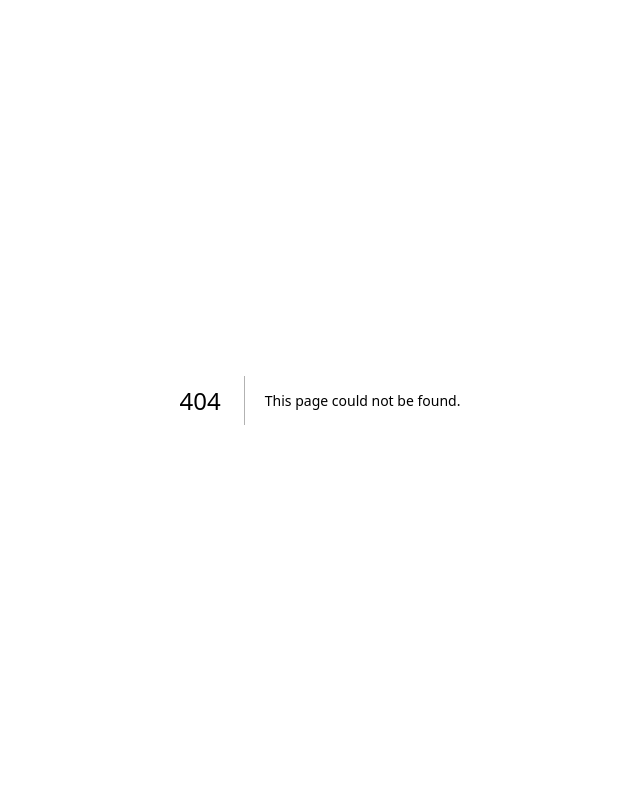
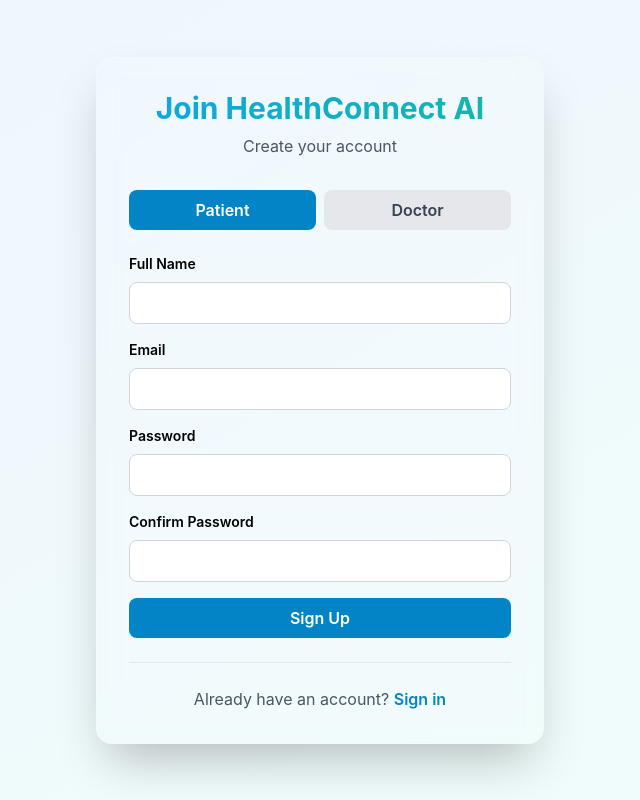
Before and after one commit to clovisangwa/healthconnect-ai, a Next.js app: page /signup in a window 1280 px wide. Before the commit this address had no page. Shown: the whole page, without its empty margins (320-960 px from the left). Built offline with nearby package versions, Linux system fonts and the light colour scheme.

Commit message:
Add signup page route

```diff
--- /dev/null
+++ b/src/app/signup/page.tsx
@@ -0,0 +1,145 @@
+'use client';
+
+import { motion } from 'framer-motion';
+import { useState } from 'react';
+
+export default function SignupPage() {
+  const [userType, setUserType] = useState<'patient' | 'doctor'>('patient');
+  const [formData, setFormData] = useState({
+    name: '',
+    email: '',
+    password: '',
+    confirmPassword: '',
+    specialty: '',
+  });
+  const [isLoading, setIsLoading] = useState(false);
+
+  const handleChange = (e: React.ChangeEvent<HTMLInputElement | HTMLSelectElement>) => {
+    setFormData({
+      ...formData,
+      [e.target.name]: e.target.value,
+    });
+  };
+
+  const handleSubmit = async (e: React.FormEvent) => {
+    e.preventDefault();
+    setIsLoading(true);
+    // API call will be implemented
+    setTimeout(() => setIsLoading(false), 1000);
+  };
+
+  return (
+    <div className="min-h-screen bg-gradient-to-br from-blue-50 to-teal-50 dark:from-slate-900 dark:to-slate-800 flex items-center justify-center p-6">
+      <motion.div
+        className="glass bg-white dark:bg-slate-800 rounded-2xl p-8 max-w-md w-full shadow-2xl"
+        initial={{ opacity: 0, y: 20 }}
+        animate={{ opacity: 1, y: 0 }}
+      >
+        <h1 className="text-3xl font-bold mb-2 text-center gradient-text">Join HealthConnect AI</h1>
+        <p className="text-center text-gray-600 dark:text-gray-300 mb-8">Create your account</p>
+
+        {/* User Type Selection */}
+        <div className="flex gap-2 mb-6">
+          {(['patient', 'doctor'] as const).map((type) => (
+            <button
+              key={type}
+              onClick={() => setUserType(type)}
+              className={`flex-1 py-2 px-4 rounded-lg font-semibold transition capitalize ${
+                userType === type
+                  ? 'bg-primary-600 text-white'
+                  : 'bg-gray-200 dark:bg-gray-700 text-gray-700 dark:text-gray-300'
+              }`}
+            >
+              {type}
+            </button>
+          ))}
+        </div>
+
+        <form onSubmit={handleSubmit} className="space-y-4">
+          <div>
+            <label className="block text-sm font-semibold mb-2">Full Name</label>
+            <input
+              type="text"
+              name="name"
+              value={formData.name}
+              onChange={handleChange}
+              className="w-full px-4 py-2 border border-gray-300 dark:border-gray-600 rounded-lg focus:outline-none focus:ring-2 focus:ring-primary-500 dark:bg-slate-700 dark:text-white"
+              required
+            />
+          </div>
+
+          <div>
+            <label className="block text-sm font-semibold mb-2">Email</label>
+            <input
+              type="email"
+              name="email"
+              value={formData.email}
+              onChange={handleChange}
+              className="w-full px-4 py-2 border border-gray-300 dark:border-gray-600 rounded-lg focus:outline-none focus:ring-2 focus:ring-primary-500 dark:bg-slate-700 dark:text-white"
+              required
+            />
+          </div>
+
+          {userType === 'doctor' && (
+            <div>
+              <label className="block text-sm font-semibold mb-2">Specialty</label>
+              <select
+                name="specialty"
+                value={formData.specialty}
+                onChange={handleChange}
+                className="w-full px-4 py-2 border border-gray-300 dark:border-gray-600 rounded-lg focus:outline-none focus:ring-2 focus:ring-primary-500 dark:bg-slate-700 dark:text-white"
+                required
+              >
+                <option value="">Select specialty</option>
+                <option value="General Medicine">General Medicine</option>
+                <option value="Cardiology">Cardiology</option>
+                <option value="Dermatology">Dermatology</option>
+              </select>
+            </div>
+          )}
+
+          <div>
+            <label className="block text-sm font-semibold mb-2">Password</label>
+            <input
+              type="password"
+              name="password"
+              value={formData.password}
+              onChange={handleChange}
+              className="w-full px-4 py-2 border border-gray-300 dark:border-gray-600 rounded-lg focus:outline-none focus:ring-2 focus:ring-primary-500 dark:bg-slate-700 dark:text-white"
+              required
+            />
+          </div>
+
+          <div>
+            <label className="block text-sm font-semibold mb-2">Confirm Password</label>
+            <input
+              type="password"
+              name="confirmPassword"
+              value={formData.confirmPassword}
+              onChange={handleChange}
+              className="w-full px-4 py-2 border border-gray-300 dark:border-gray-600 rounded-lg focus:outline-none focus:ring-2 focus:ring-primary-500 dark:bg-slate-700 dark:text-white"
+              required
+            />
+          </div>
+
+          <button
+            type="submit"
+            disabled={isLoading}
+            className="w-full bg-primary-600 text-white py-2 rounded-lg hover:bg-primary-700 disabled:opacity-50 font-semibold transition"
+          >
+            {isLoading ? 'Creating account...' : 'Sign Up'}
+          </button>
+        </form>
+
+        <div className="mt-6 text-center border-t border-gray-200 dark:border-gray-700 pt-6">
+          <p className="text-gray-600 dark:text-gray-300">
+            Already have an account?{' '}
+            <a href="/login" className="text-primary-600 hover:text-primary-700 font-semibold">
+              Sign in
+            </a>
+          </p>
+        </div>
+      </motion.div>
+    </div>
+  );
+}
```
